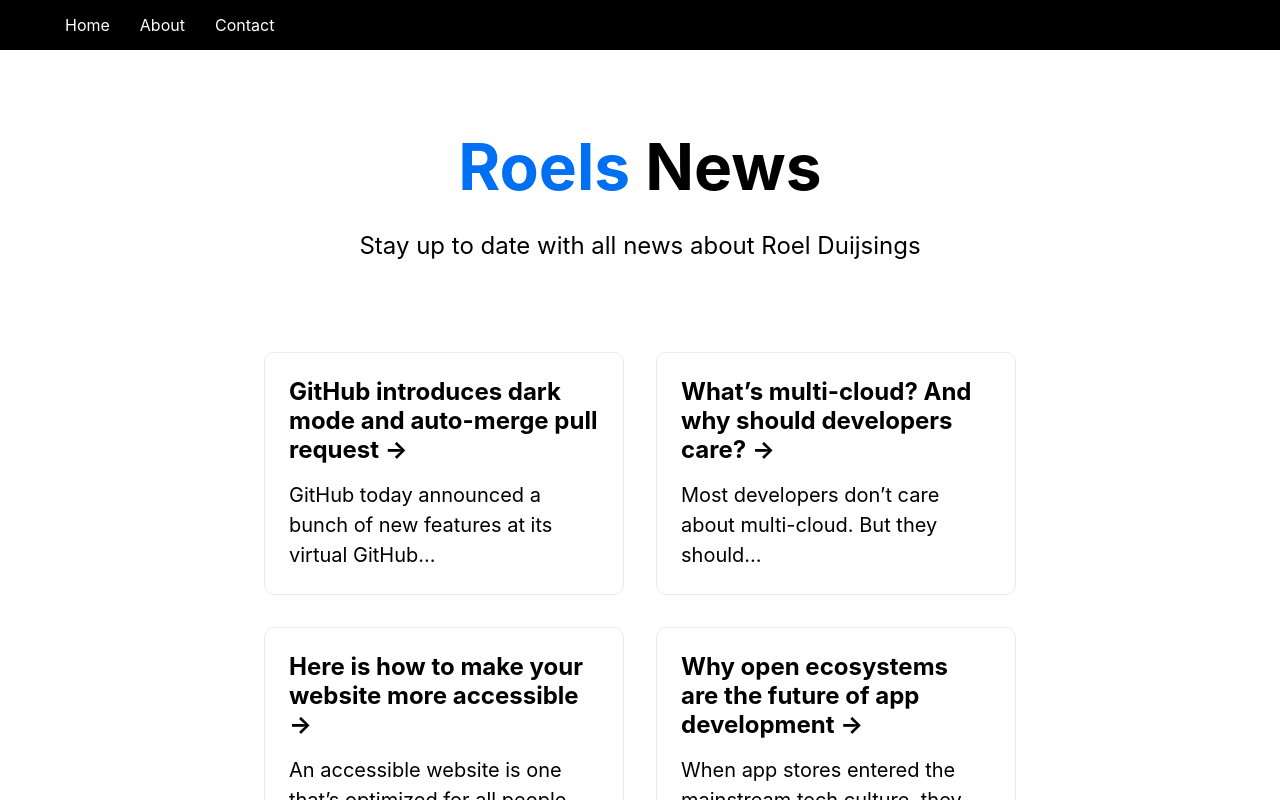
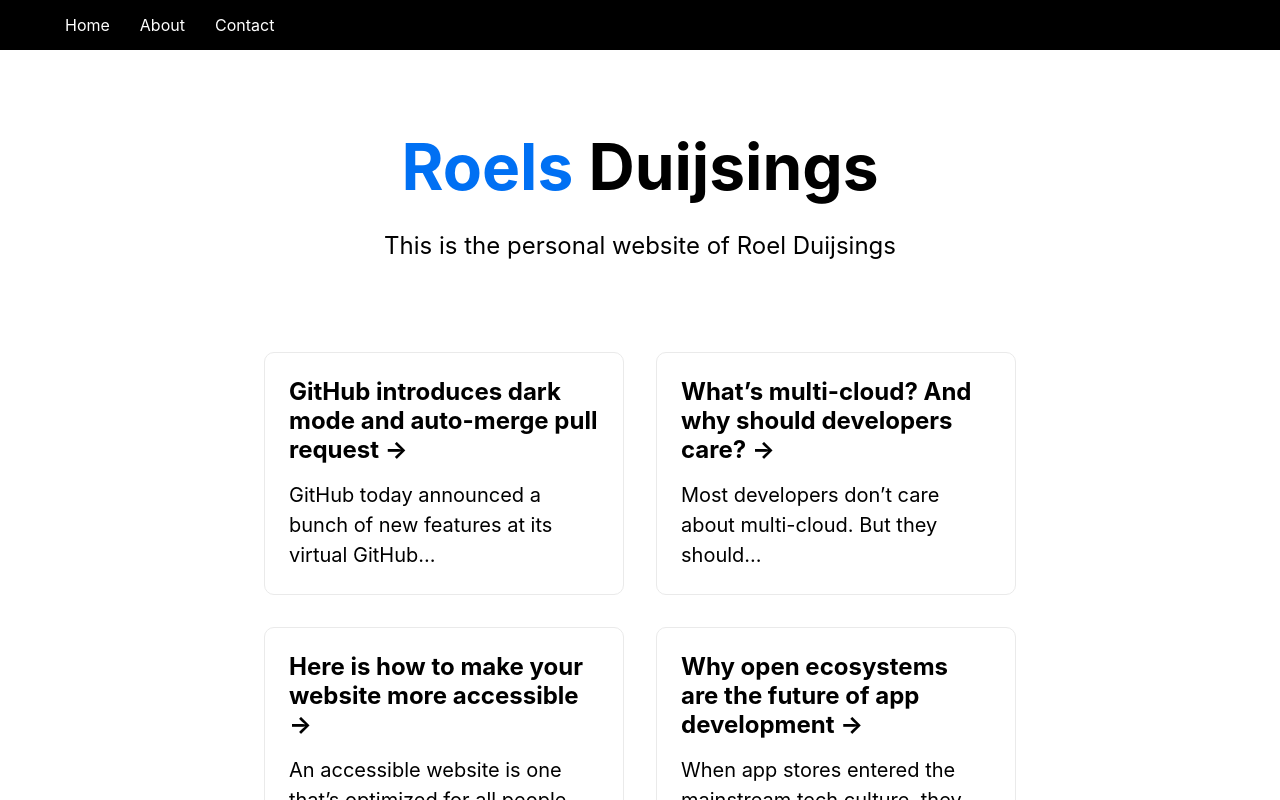
Before and after one commit to rroell/rroell.github.io, a Next.js app: page / in a window 1280 px wide. Shown: the top 800 px of the page. Built offline with nearby package versions, Linux system fonts and the light colour scheme.

Commit message:
Changed header text

```diff
--- a/components/Header.js
+++ b/components/Header.js
@@ -4,10 +4,10 @@ const Header = () => {
   return (
     <div>
       <h1 className={headerStyles.title}>
-        <span>Roels</span> News
+        <span>Roels</span> Duijsings
       </h1>
       <p className={headerStyles.description}>
-        Stay up to date with all news about Roel Duijsings
+        This is the personal website of Roel Duijsings
       </p>
     </div>
   );
```
